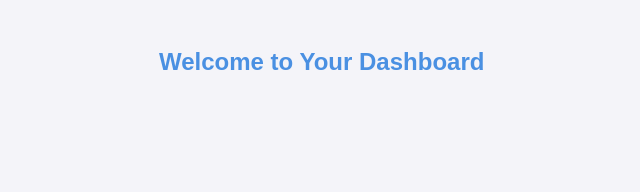
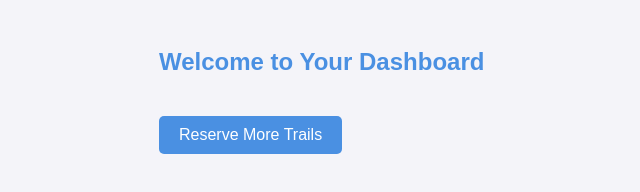
Before and after one commit to hacathon-group/hackabyte-frontend, a plain HTML site: page dashboard/index.html in a window 1280 px wide. Shown: the whole page, without its empty margins (81-721 px from the left). Drawn offline with Linux system fonts and the light colour scheme; no server answers.

Commit message:
(feat) final lil button :3

```diff
--- a/dashboard/index.html
+++ b/dashboard/index.html
@@ -15,6 +15,7 @@
                 <!-- Content will be populated by script.js -->
             </div>
         </div>
+        <button id="reserveMoreButton" class="reserve-button">Reserve More Trails</button>
     </div>
     <script src="script.js"></script>
 </body>
--- a/dashboard/script.js
+++ b/dashboard/script.js
@@ -1,6 +1,5 @@
 document.addEventListener('DOMContentLoaded', function() {
     const userID = localStorage.getItem('userID');
-
 
     // Function to make a POST request
     async function postData(url = '', data = {}) {
@@ -74,4 +73,9 @@ document.addEventListener('DOMContentLoaded', function() {
             default: return 'Unknown';
         }
     }
+
+    // Add event listener to the "Reserve More Trails" button
+    document.getElementById('reserveMoreButton').addEventListener('click', () => {
+        window.location.href = '/questions';
+    });
 });
--- a/dashboard/styles.css
+++ b/dashboard/styles.css
@@ -46,3 +46,19 @@ h3 {
 .schedule-card a:hover {
     text-decoration: underline;
 }
+/* Existing styles */
+
+.reserve-button {
+    background-color: #4a90e2;
+    color: #fff;
+    border: none;
+    padding: 10px 20px;
+    border-radius: 5px;
+    cursor: pointer;
+    font-size: 16px;
+    margin-top: 20px;
+}
+
+.reserve-button:hover {
+    background-color: #357abd;
+}
```
